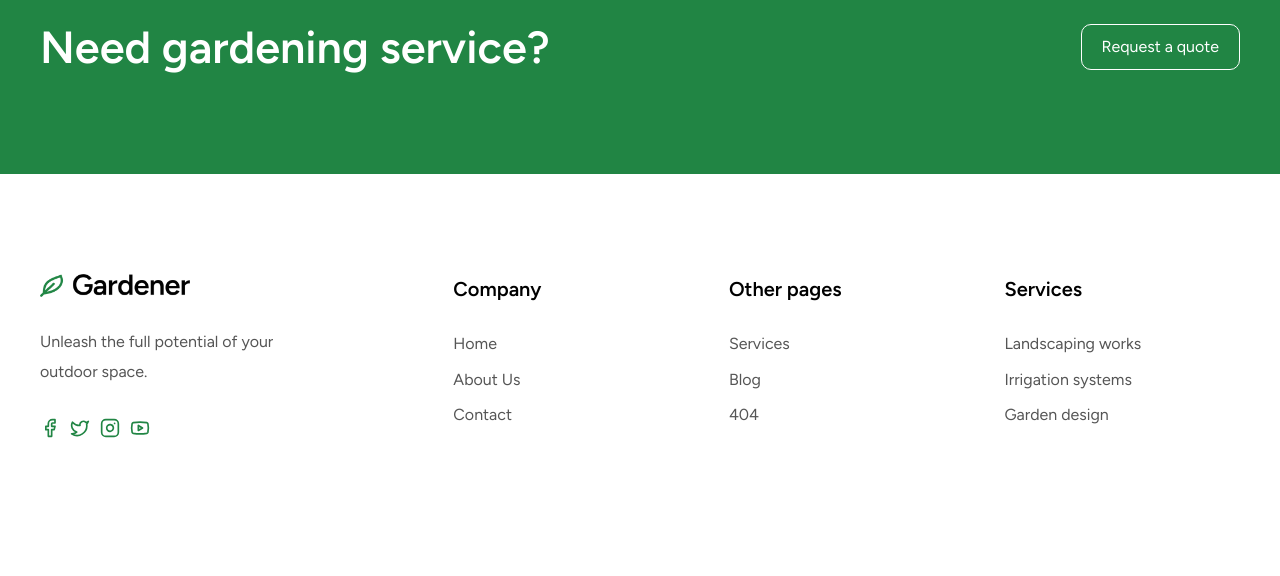
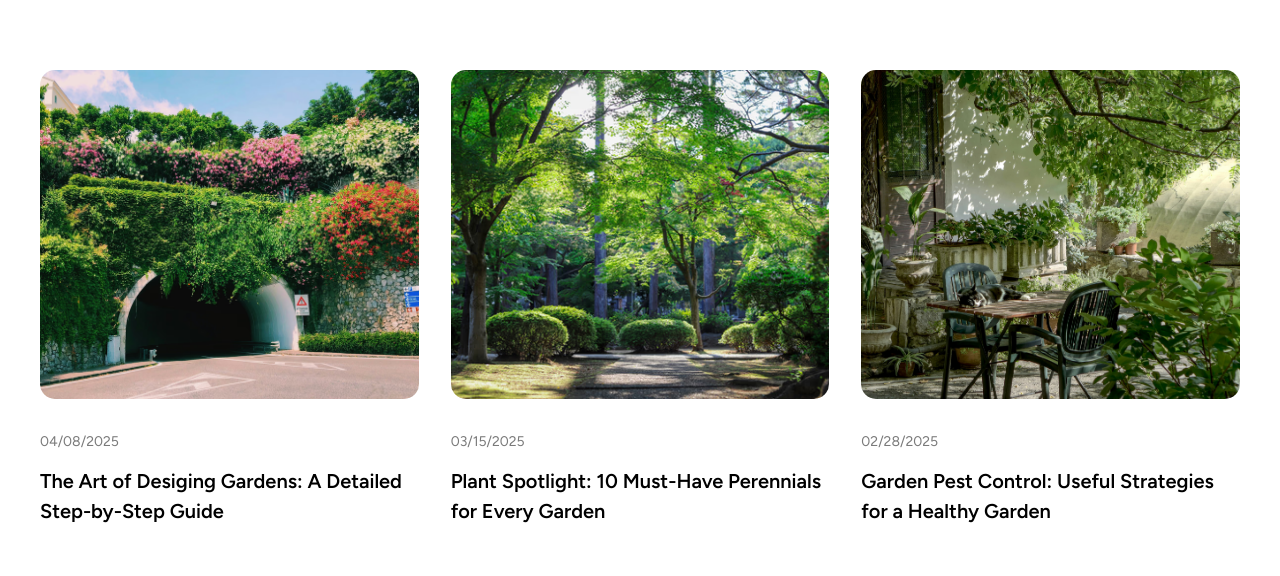
Before and after one commit to shumilika/gardener, a Next.js app: page /blog in a window 1280 px wide. Shown: the part 625-1201 px from the top of the page. Before the commit the page ends 1163 px from the top, so only its background shows below. Built offline with nearby package versions, Linux system fonts and the light colour scheme.

Commit message:
Blogs page done

```diff
--- a/src/app/blog/page.tsx
+++ b/src/app/blog/page.tsx
@@ -1,14 +1,25 @@
 import Footer from '@/components/common/Footer';
 import MainHeader from '@/components/common/MainHeader';
 import CallToAction from '@/components/sections/CallToAction';
-import { headerSubtitle } from '@/lib/data';
+import BlogCard from '@/components/ui/BlogCard';
+import { blogCards, headerSubtitle } from '@/lib/data';
 import React from 'react';
 
 const page = () => {
     return (
         <div>
             <MainHeader title='Blog' subtitle={headerSubtitle} image='url(/assets/images/main-header-blog.avif)'/>
-
+            <div className='w-full h-min flex flex-col justify-center items-center px-[30px] py-[150px]'>
+                <div className='max-w-[1200px] w-full h-min flex flex-col justify-center items-center'>
+                    <div className='grid grid-cols-3 gap-x-8 gap-y-14 w-full h-min'>
+                        {
+                            blogCards.map((item,id)=>
+                            <BlogCard title={item.title} slug={item.slug} image={item.image} date={item.date} key={id} />
+                            )
+                        }
+                    </div>
+                </div>
+            </div>
             <CallToAction/>
             <Footer/>
         </div>
```
